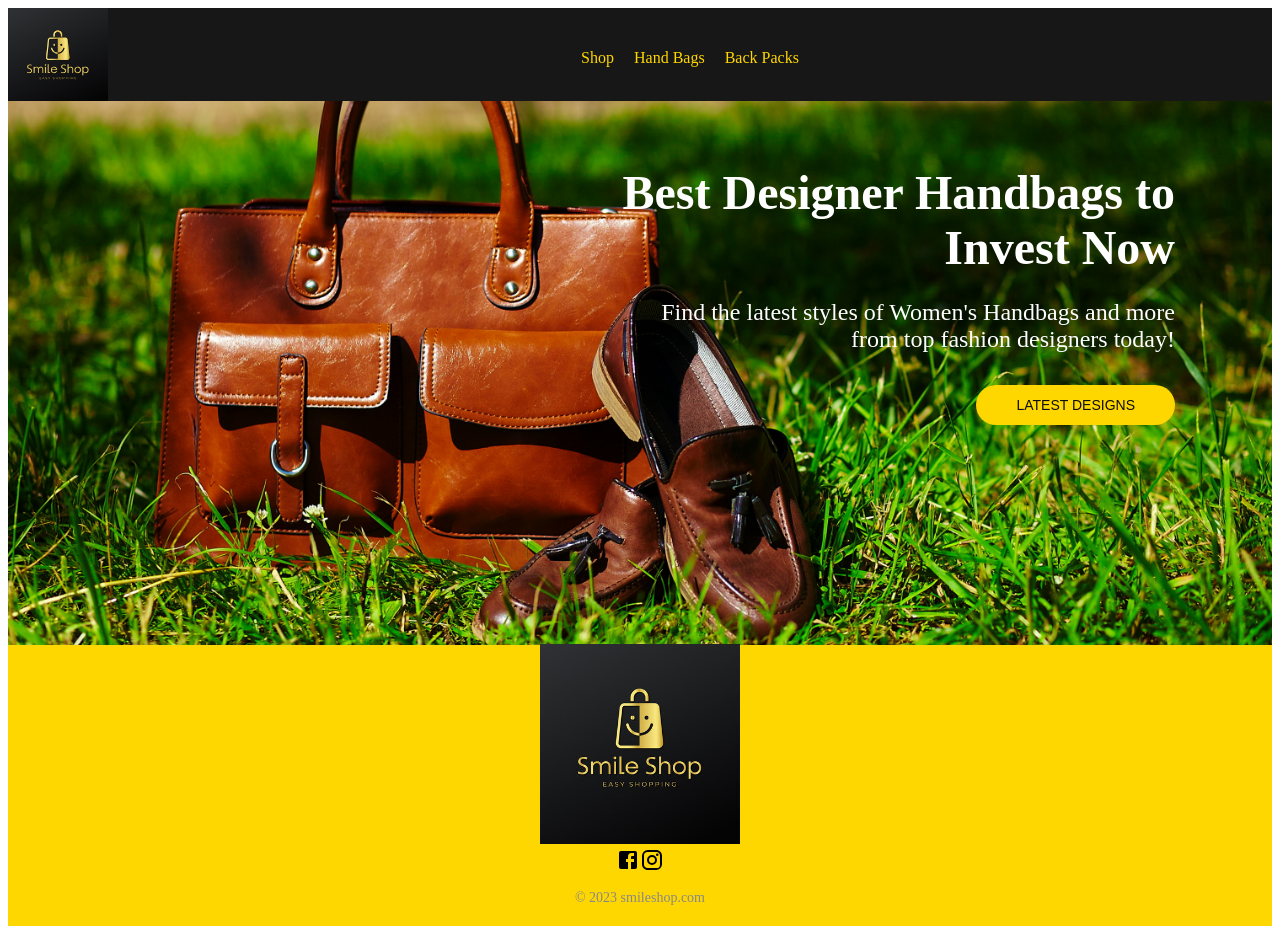
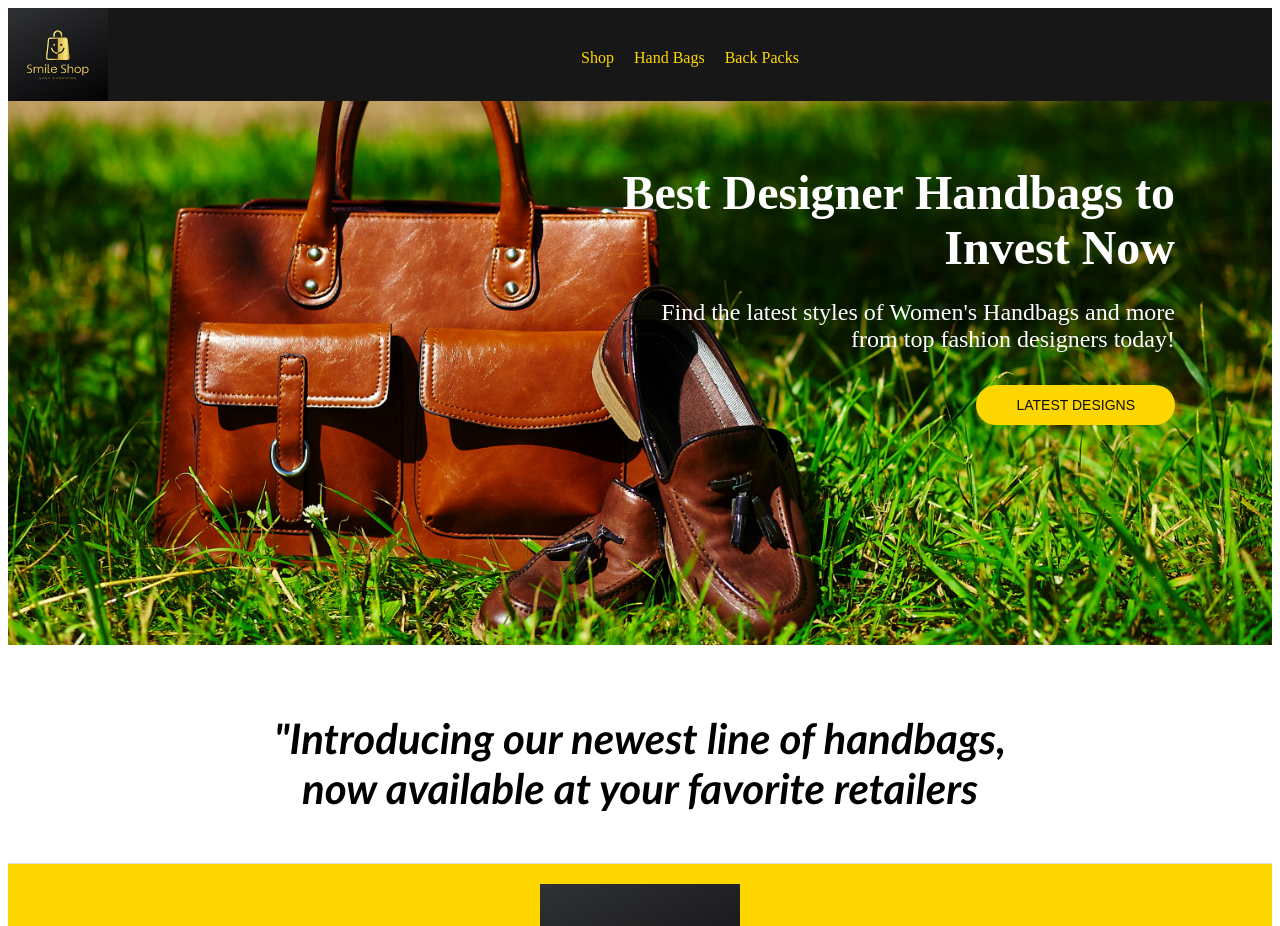
Before and after one commit to DushyanthiMahavithana/Completely-React-ecommerce-frontend, a React (Create React App) app: page / in a window 1280 px wide. Shown: the top 926 px of the page. Built offline with nearby package versions, Linux system fonts and the light colour scheme.

Commit message:
shop page update

```diff
--- a/src/Pages/Shop.jsx
+++ b/src/Pages/Shop.jsx
@@ -6,15 +6,23 @@ import '../Styles/Shop.css'
 
 function Shop() {
   return (
+    <div>
         <div className='shopBanner'>
             <div className='header' style={{backgroundImage: `url(${ShopBanner})`}}>
                 <h1>Best Designer Handbags to <br></br>Invest Now</h1>
                 <p>Find the latest styles of Women's Handbags and more <br></br> from top fashion designers today!</p>
-            <Link to="/recipes" >
+                <Link to="/recipes">
                     <button>LATEST DESIGNS</button>
                 </Link>
             </div>
         </div>
+        <div className='womenBags'>
+            <h1 className='second_header'><i>"Introducing our newest line of handbags,<br></br> now available at your favorite retailers</i></h1>
+
+
+        </div>
+    </div>
+
   )
 }
 
--- a/src/Styles/Shop.css
+++ b/src/Styles/Shop.css
@@ -47,3 +47,11 @@
     background-color: black;
     color: #DAA520  ;
 }
+.womenBags{
+    margin-top: 100px;
+    margin-bottom: 50px;
+}
+.second_header{
+   font-family: 'Trebuchet MS', 'Lucida Sans Unicode', 'Lucida Grande', 'Lucida Sans', Arial, sans-serif;
+   font-size: 42px;
+}
```
Lines whose indentation alone changed are shown as unchanged.
